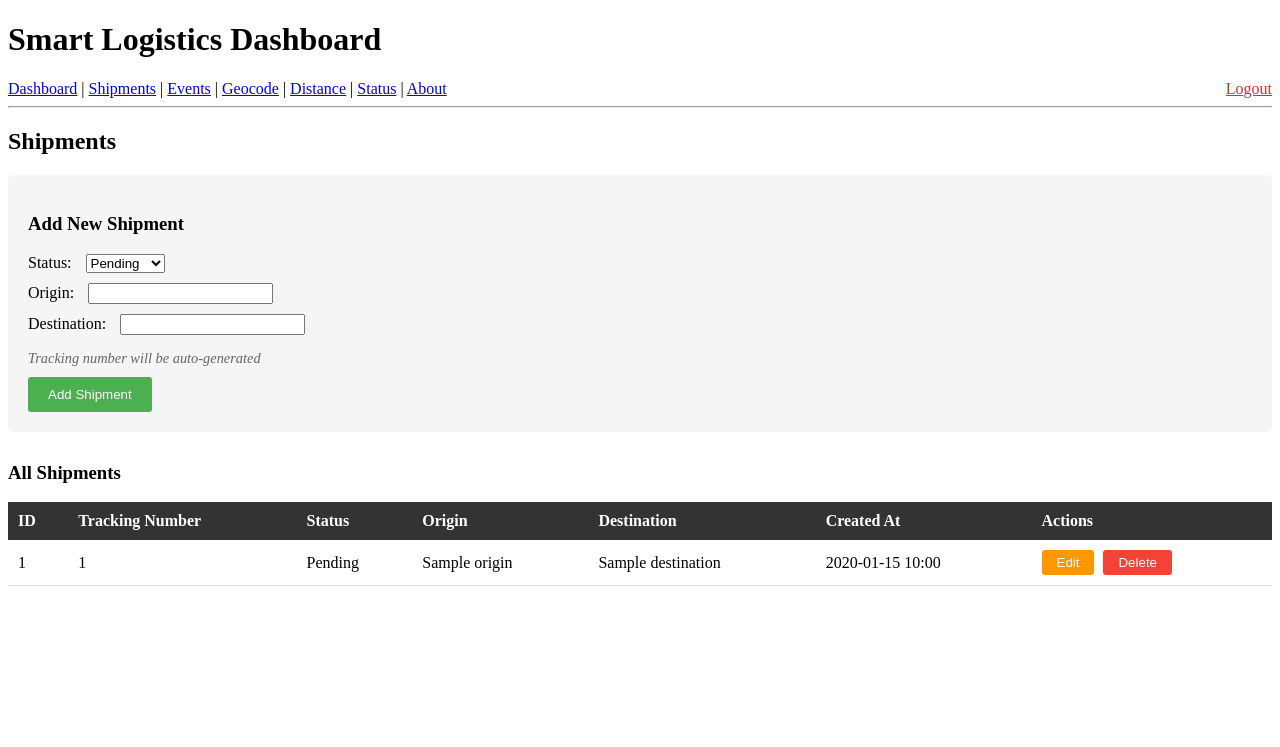
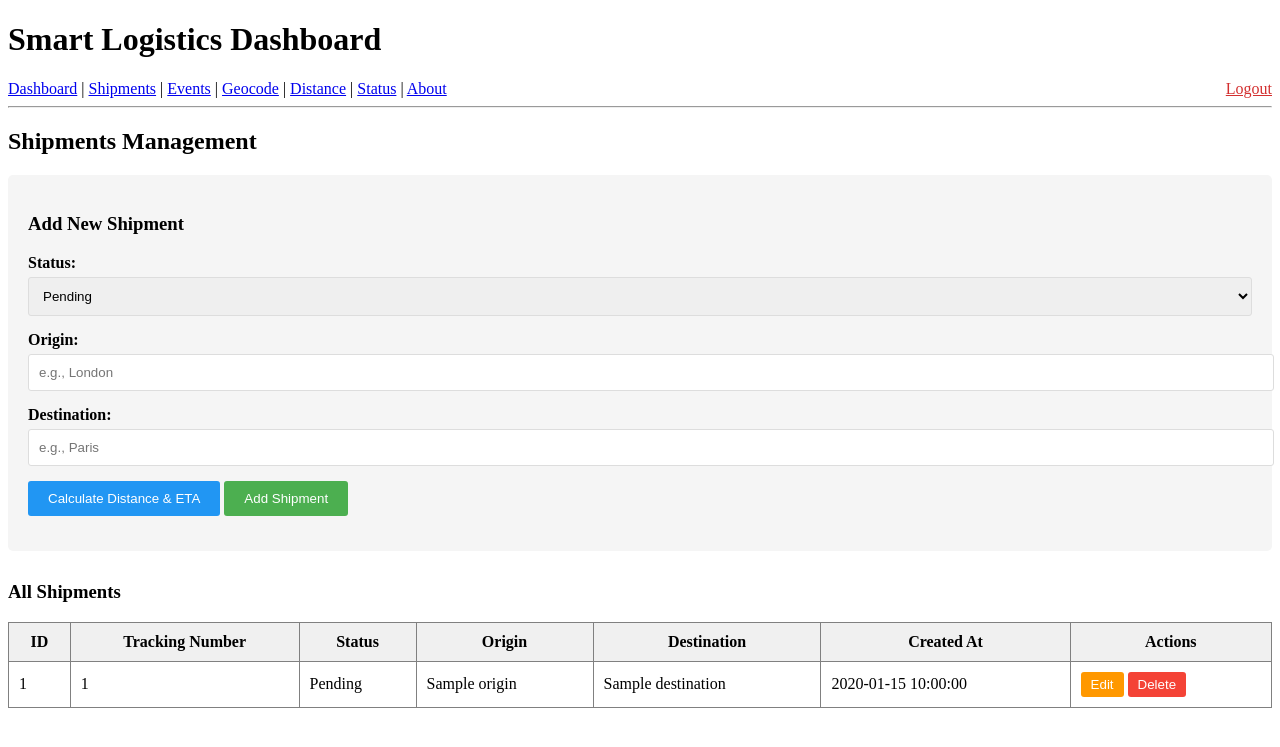
Before and after one commit to TheBigScped/SD-Logistics-Dashboard, a Flask app: page /shipments in a window 1280 px wide. Shown: the top 747 px of the page. Run offline with Flask 3, Linux system fonts and the light colour scheme; the visitor is signed in with stand-in values (Sample User, id 1); a database or web service that is not in the repository returns one stand-in record (values such as "Sample title"); some libraries are stand-ins or nearby versions.

Commit message:
Add distance calculator to shipments form with Cloud Function integration

```diff
--- a/app/templates/shipments.html
+++ b/app/templates/shipments.html
@@ -1,126 +1,202 @@
 {% extends "base.html" %}
 {% block content %}
-<h2>Shipments</h2>
+<h2>Shipments Management</h2>
 
-<!-- Add Shipment Form -->
+<!-- Add New Shipment Form -->
 <div style="background: #f5f5f5; padding: 20px; margin-bottom: 30px; border-radius: 5px;">
     <h3>Add New Shipment</h3>
-    <form method="POST" action="/shipments">
-        <div style="margin-bottom: 10px;">
-            <label>Status:
-                <select name="status" required style="margin-left: 10px;">
-                    <option value="Pending">Pending</option>
-                    <option value="In Transit">In Transit</option>
-                    <option value="Delivered">Delivered</option>
-                </select>
-            </label>
+    <form method="POST" action="/shipments" id="shipment-form">
+        <div style="margin-bottom: 15px;">
+            <label style="display: block; margin-bottom: 5px; font-weight: bold;">Status:</label>
+            <select name="status" required style="width: 100%; padding: 10px; border: 1px solid #ddd; border-radius: 3px;">
+                <option value="Pending">Pending</option>
+                <option value="In Transit">In Transit</option>
+                <option value="Delivered">Delivered</option>
+            </select>
         </div>
-        <div style="margin-bottom: 10px;">
-            <label>Origin: <input type="text" name="origin" required style="margin-left: 10px;"></label>
+        <div style="margin-bottom: 15px;">
+            <label style="display: block; margin-bottom: 5px; font-weight: bold;">Origin:</label>
+            <input type="text" name="origin" id="origin-input" placeholder="e.g., London" required style="width: 100%; padding: 10px; border: 1px solid #ddd; border-radius: 3px;">
         </div>
-        <div style="margin-bottom: 10px;">
-            <label>Destination: <input type="text" name="destination" required style="margin-left: 10px;"></label>
+        <div style="margin-bottom: 15px;">
+            <label style="display: block; margin-bottom: 5px; font-weight: bold;">Destination:</label>
+            <input type="text" name="destination" id="destination-input" placeholder="e.g., Paris" required style="width: 100%; padding: 10px; border: 1px solid #ddd; border-radius: 3px;">
         </div>
-        <p style="font-size: 0.9em; color: #666; margin-bottom: 10px;">
-            <em>Tracking number will be auto-generated</em>
-        </p>
+
+        <!-- Calculate Distance Button -->
+        <button type="button" id="calculate-distance-btn" style="background: #2196F3; color: white; padding: 10px 20px; border: none; cursor: pointer; border-radius: 3px; margin-bottom: 15px;">
+            Calculate Distance & ETA
+        </button>
+
+        <!-- Distance Result Display -->
+        <div id="distance-result" style="display: none; background: #e3f2fd; border-left: 4px solid #2196F3; padding: 15px; margin-bottom: 15px; border-radius: 3px;">
+            <strong>Route Information:</strong>
+            <div id="distance-info" style="margin-top: 10px;"></div>
+        </div>
+
+        <!-- Distance Error Display -->
+        <div id="distance-error" style="display: none; background: #ffebee; border-left: 4px solid #f44336; padding: 15px; margin-bottom: 15px; border-radius: 3px; color: #c62828;">
+            <div id="distance-error-msg"></div>
+        </div>
+
         <button type="submit" style="background: #4CAF50; color: white; padding: 10px 20px; border: none; cursor: pointer; border-radius: 3px;">Add Shipment</button>
     </form>
 </div>
 
-<!-- Shipments Table -->
+<!-- All Shipments Table -->
 <h3>All Shipments</h3>
-<table style="width: 100%; border-collapse: collapse;">
+<table border="1" cellpadding="10" style="width: 100%; border-collapse: collapse;">
     <thead>
-        <tr style="background: #333; color: white;">
-            <th style="padding: 10px; text-align: left;">ID</th>
-            <th style="padding: 10px; text-align: left;">Tracking Number</th>
-            <th style="padding: 10px; text-align: left;">Status</th>
-            <th style="padding: 10px; text-align: left;">Origin</th>
-            <th style="padding: 10px; text-align: left;">Destination</th>
-            <th style="padding: 10px; text-align: left;">Created At</th>
-            <th style="padding: 10px; text-align: left;">Actions</th>
+        <tr style="background: #f0f0f0;">
+            <th>ID</th>
+            <th>Tracking Number</th>
+            <th>Status</th>
+            <th>Origin</th>
+            <th>Destination</th>
+            <th>Created At</th>
+            <th>Actions</th>
         </tr>
     </thead>
     <tbody>
         {% for shipment in shipments %}
-        <tr style="border-bottom: 1px solid #ddd;" id="row-{{ shipment.id }}">
-            <td style="padding: 10px;">{{ shipment.id }}</td>
-            <td style="padding: 10px;">{{ shipment.tracking_number }}</td>
-            <td style="padding: 10px;">
-                <span id="status-display-{{ shipment.id }}">{{ shipment.status }}</span>
-                <select id="status-edit-{{ shipment.id }}" style="padding: 5px; width: 100%; display: none;">
+        <tr id="row-{{ shipment.id }}">
+            <td>{{ shipment.id }}</td>
+            <td>{{ shipment.tracking_number }}</td>
+            <td>
+                <span id="status-text-{{ shipment.id }}">{{ shipment.status }}</span>
+                <select id="status-select-{{ shipment.id }}" name="status" style="display: none; padding: 5px;">
                     <option value="Pending" {% if shipment.status == 'Pending' %}selected{% endif %}>Pending</option>
                     <option value="In Transit" {% if shipment.status == 'In Transit' %}selected{% endif %}>In Transit</option>
                     <option value="Delivered" {% if shipment.status == 'Delivered' %}selected{% endif %}>Delivered</option>
                 </select>
             </td>
-            <td style="padding: 10px;">{{ shipment.origin }}</td>
-            <td style="padding: 10px;">{{ shipment.destination }}</td>
-            <td style="padding: 10px;">{{ shipment.created_at.strftime('%Y-%m-%d %H:%M') if shipment.created_at else 'N/A' }}</td>
-            <td style="padding: 10px;">
-                <button id="edit-btn-{{ shipment.id }}" onclick="enableEdit({{ shipment.id }})" style="background: #FF9800; color: white; padding: 5px 15px; border: none; cursor: pointer; border-radius: 3px; margin-right: 5px;">Edit</button>
-                <button id="save-btn-{{ shipment.id }}" onclick="saveShipment({{ shipment.id }}, '{{ shipment.origin }}', '{{ shipment.destination }}')" style="background: #4CAF50; color: white; padding: 5px 15px; border: none; cursor: pointer; border-radius: 3px; margin-right: 5px; display: none;">Save</button>
-                <button id="cancel-btn-{{ shipment.id }}" onclick="cancelEdit({{ shipment.id }})" style="background: #9E9E9E; color: white; padding: 5px 15px; border: none; cursor: pointer; border-radius: 3px; margin-right: 5px; display: none;">Cancel</button>
+            <td>{{ shipment.origin }}</td>
+            <td>{{ shipment.destination }}</td>
+            <td>{{ shipment.created_at }}</td>
+            <td>
+                <button onclick="enableEdit({{ shipment.id }})" id="edit-btn-{{ shipment.id }}" style="background: #FF9800; color: white; padding: 5px 10px; border: none; cursor: pointer; border-radius: 3px;">Edit</button>
+                <button onclick="saveShipment({{ shipment.id }}, '{{ shipment.tracking_number }}', '{{ shipment.origin }}', '{{ shipment.destination }}')" id="save-btn-{{ shipment.id }}" style="display: none; background: #4CAF50; color: white; padding: 5px 10px; border: none; cursor: pointer; border-radius: 3px;">Save</button>
+                <button onclick="cancelEdit({{ shipment.id }}, '{{ shipment.status }}')" id="cancel-btn-{{ shipment.id }}" style="display: none; background: #9E9E9E; color: white; padding: 5px 10px; border: none; cursor: pointer; border-radius: 3px;">Cancel</button>
+
                 <form method="POST" action="/shipments/{{ shipment.id }}/delete" style="display: inline;" onsubmit="return confirm('Are you sure you want to delete this shipment?');">
-                    <button type="submit" style="background: #f44336; color: white; padding: 5px 15px; border: none; cursor: pointer; border-radius: 3px;">Delete</button>
+                    <button type="submit" style="background: #f44336; color: white; padding: 5px 10px; border: none; cursor: pointer; border-radius: 3px;">Delete</button>
                 </form>
             </td>
-        </tr>
-        {% else %}
-        <tr>
-            <td colspan="7" style="padding: 20px; text-align: center;">No shipments found</td>
         </tr>
         {% endfor %}
     </tbody>
 </table>
 
 <script>
-function enableEdit(id) {
-    // Hide display, show edit mode
-    document.getElementById(`status-display-${id}`).style.display = 'none';
-    document.getElementById(`status-edit-${id}`).style.display = 'block';
+// Clear distance result when origin or destination changes
+document.getElementById('origin-input').addEventListener('input', function() {
+    document.getElementById('distance-result').style.display = 'none';
+    document.getElementById('distance-error').style.display = 'none';
+});
 
-    // Hide Edit button, show Save and Cancel
-    document.getElementById(`edit-btn-${id}`).style.display = 'none';
-    document.getElementById(`save-btn-${id}`).style.display = 'inline-block';
-    document.getElementById(`cancel-btn-${id}`).style.display = 'inline-block';
-}
+document.getElementById('destination-input').addEventListener('input', function() {
+    document.getElementById('distance-result').style.display = 'none';
+    document.getElementById('distance-error').style.display = 'none';
+});
 
-function cancelEdit(id) {
-    // Show display, hide edit mode
-    document.getElementById(`status-display-${id}`).style.display = 'inline';
-    document.getElementById(`status-edit-${id}`).style.display = 'none';
+// Calculate Distance Button Handler
+document.getElementById('calculate-distance-btn').addEventListener('click', async function() {
+    const origin = document.getElementById('origin-input').value.trim();
+    const destination = document.getElementById('destination-input').value.trim();
 
-    // Show Edit button, hide Save and Cancel
-    document.getElementById(`edit-btn-${id}`).style.display = 'inline-block';
-    document.getElementById(`save-btn-${id}`).style.display = 'none';
-    document.getElementById(`cancel-btn-${id}`).style.display = 'none';
-}
+    // Hide previous results
+    document.getElementById('distance-result').style.display = 'none';
+    document.getElementById('distance-error').style.display = 'none';
 
-function saveShipment(id, origin, destination) {
-    const status = document.getElementById(`status-edit-${id}`).value;
-
-    if (!status) {
-        alert('Status is required');
+    // Validate inputs
+    if (!origin || !destination) {
+        document.getElementById('distance-error-msg').textContent = 'Please enter both origin and destination.';
+        document.getElementById('distance-error').style.display = 'block';
         return;
     }
 
+    // Show loading state
+    const btn = document.getElementById('calculate-distance-btn');
+    const originalText = btn.textContent;
+    btn.textContent = 'Calculating...';
+    btn.disabled = true;
+
+    try {
+        // Call the Cloud Function
+        const cloudFunctionUrl = 'https://us-central1-sd-logistics-486104.cloudfunctions.net/distance_eta';
+        const response = await fetch(`${cloudFunctionUrl}?origin=${encodeURIComponent(origin)}&destination=${encodeURIComponent(destination)}`);
+
+        if (response.ok) {
+            const data = await response.json();
+
+            // Display result
+            document.getElementById('distance-info').innerHTML = `
+                <div><strong>Distance:</strong> ${data.distance_km} km (${data.distance_text})</div>
+                <div><strong>Estimated Travel Time:</strong> ${data.duration_text} (${data.duration_minutes} minutes)</div>
+            `;
+            document.getElementById('distance-result').style.display = 'block';
+        } else {
+            const errorData = await response.json();
+            document.getElementById('distance-error-msg').textContent = errorData.error || 'Could not calculate distance. Route may not be available between these cities.';
+            document.getElementById('distance-error').style.display = 'block';
+        }
+    } catch (error) {
+        document.getElementById('distance-error-msg').textContent = 'Failed to calculate distance. Please try again.';
+        document.getElementById('distance-error').style.display = 'block';
+    } finally {
+        // Reset button
+        btn.textContent = originalText;
+        btn.disabled = false;
+    }
+});
+
+// Existing edit/save/cancel functions
+function enableEdit(id) {
+    document.getElementById('status-text-' + id).style.display = 'none';
+    document.getElementById('status-select-' + id).style.display = 'inline';
+    document.getElementById('edit-btn-' + id).style.display = 'none';
+    document.getElementById('save-btn-' + id).style.display = 'inline';
+    document.getElementById('cancel-btn-' + id).style.display = 'inline';
+}
+
+function cancelEdit(id, originalStatus) {
+    document.getElementById('status-text-' + id).style.display = 'inline';
+    document.getElementById('status-select-' + id).style.display = 'none';
+    document.getElementById('status-select-' + id).value = originalStatus;
+    document.getElementById('edit-btn-' + id).style.display = 'inline';
+    document.getElementById('save-btn-' + id).style.display = 'none';
+    document.getElementById('cancel-btn-' + id).style.display = 'none';
+}
+
+function saveShipment(id, trackingNumber, origin, destination) {
+    const newStatus = document.getElementById('status-select-' + id).value;
+
     const form = document.createElement('form');
     form.method = 'POST';
-    form.action = `/shipments/${id}/update`;
+    form.action = '/shipments/' + id + '/update';
 
-    const fields = {status, origin, destination};
-    for (const [key, value] of Object.entries(fields)) {
-        const input = document.createElement('input');
-        input.type = 'hidden';
-        input.name = key;
-        input.value = value;
-        form.appendChild(input);
-    }
+    const statusInput = document.createElement('input');
+    statusInput.type = 'hidden';
+    statusInput.name = 'status';
+    statusInput.value = newStatus;
+
+    const originInput = document.createElement('input');
+    originInput.type = 'hidden';
+    originInput.name = 'origin';
+    originInput.value = origin;
+
+    const destInput = document.createElement('input');
+    destInput.type = 'hidden';
+    destInput.name = 'destination';
+    destInput.value = destination;
+
+    form.appendChild(statusInput);
+    form.appendChild(originInput);
+    form.appendChild(destInput);
 
     document.body.appendChild(form);
     form.submit();
 }
 </script>
+
 {% endblock %}
```
